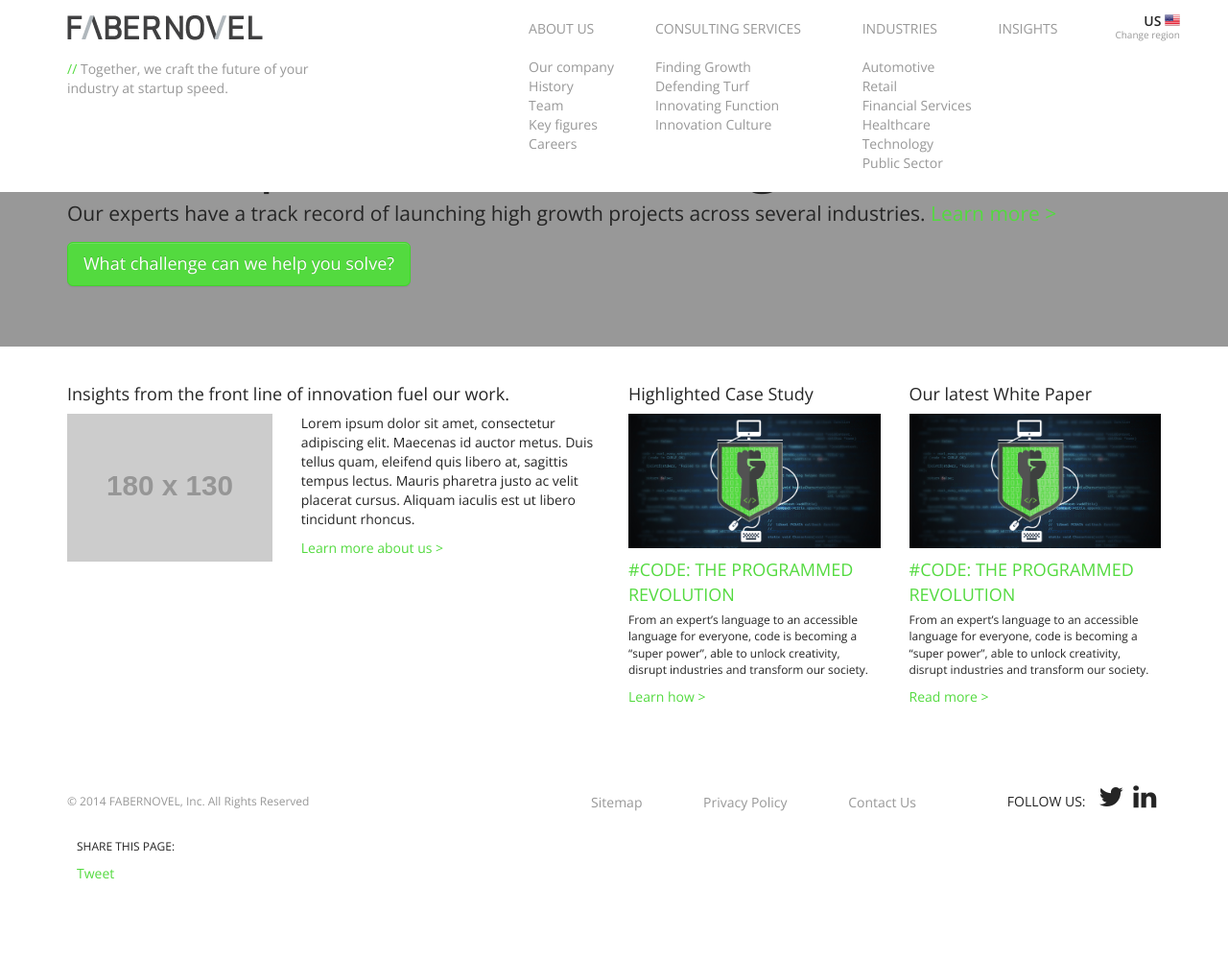
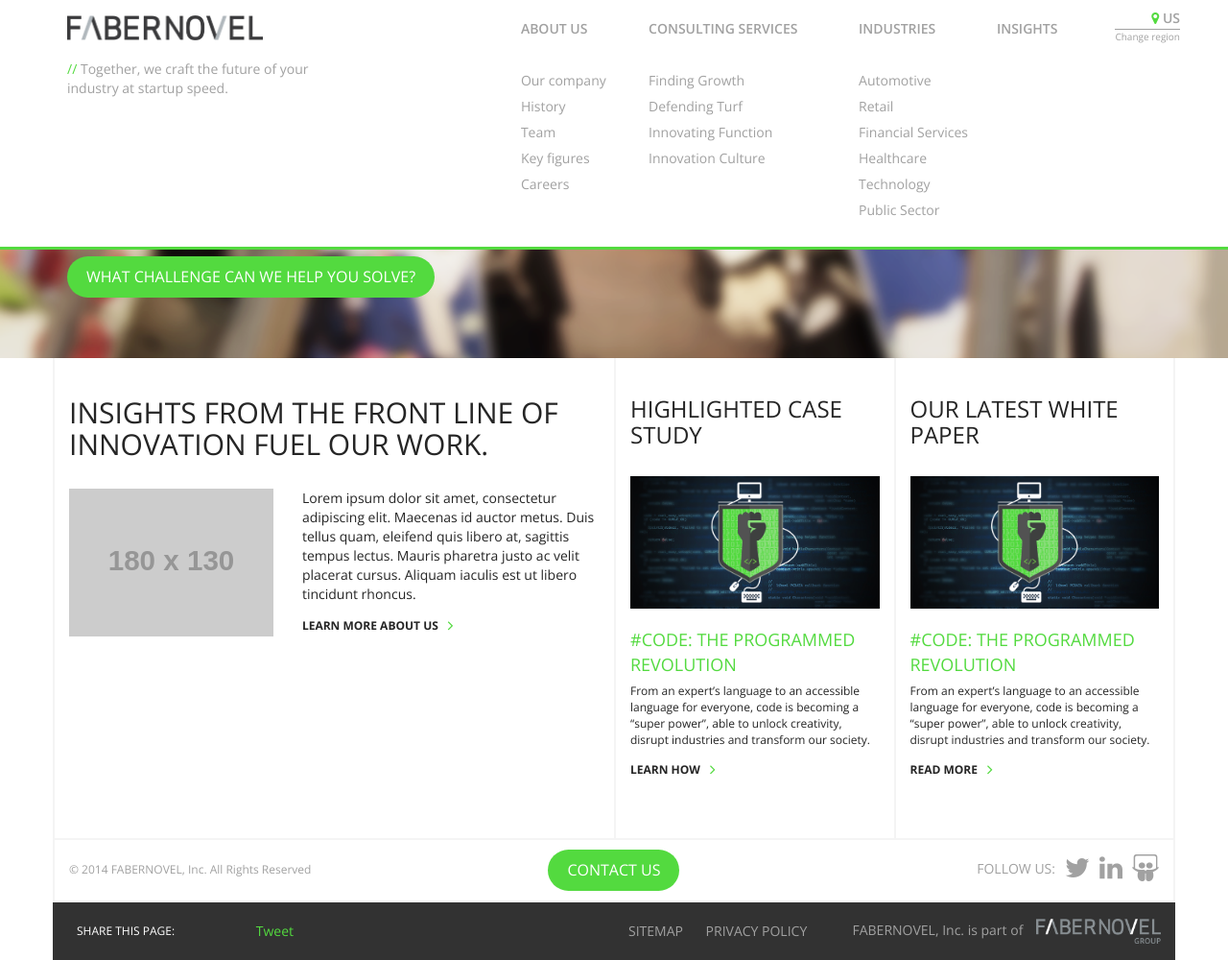
Before and after one commit to jasonwolenik/fabernovel-us, a Jekyll site: the page built from index.html, in a window 1280 px wide. Shown: the whole page at 96% size. Built offline with Jekyll 4.4.1, drawn with Linux system fonts in a browser that asks for light colours; nearby versions of some CDN libraries; comment, search, counter and statistics services are not loaded.

Commit message:
revamp homepage

```diff
--- a/_includes/footer.html
+++ b/_includes/footer.html
@@ -1,41 +1,34 @@
 <footer class="site-footer">
   <div class="container">
-  	<div class="row visible-xs-block visible-sm-block">
-  		<div class="col-sm-12">
-  			<ul class="footer-menu-stacked">
-  			<li><a href="{{ site.baseurl }}/sitemap/">Sitemap</a></li>
-            <li><a href="{{ site.baseurl }}/privacy-policy/">Privacy Policy</a></li>
-            <li><a href="{{ site.baseurl }}/contact-us/">Contact Us</a></li>
-  			</ul>
-  		</div>
-  	</div>
-    <div class="row">
-      <div class="col-md-3 visible-md-block visible-lg-block">
+    <div class="row first-row border-row">
+      <div class="col-md-4">
         <p class="footnotes">&copy; 2014 FABERNOVEL, Inc. All Rights Reserved</p>
+      </div>
+      <div class="col-md-4">
+        <center><a href="{{ site.baseurl }}/contact-us/" class="action-button">Contact us</a></center>
+      </div>
+      <div class="col-md-4">
+        <ul class="footer-social-links"><li><a href="https://twitter.com/fabernovel_us"><i class="fa fa-twitter fa-2x"></i></a></li><li><a href="https://www.linkedin.com/company/fabernovel-us"><i class="fa fa-linkedin fa-2x"></i></a></li><li><a href="http://www.slideshare.net/fabernovel"><i class="fa fa-slideshare fa-2x"></i></a></li></ul><p class="follow-us">FOLLOW US:</p>
+      </div>
+    </div>
+    <div class="row second-row">
+      <div class="col-md-6 visible-md-block visible-lg-block">
         <p class="share-title">share this page:</p>
         <ul class="page-social-links">
-          <li><script type="IN/Share" data-counter="right"></script></li>
-          <li><a href="https://twitter.com/share" class="twitter-share-button" data-text="{% if page.title %}{{ page.title }} - {{ site.title }}{% else %}{{ site.title }}{% endif %}" data-via="FABERNOVEL_US" data-related="FABERNOVEL_US">Tweet</a></li>
+          <li style="width:61px;"><script type="IN/Share" data-counter="none"></script></li>
+          <li style="width:85px;overlflow:hidden;"><a href="https://twitter.com/share" class="twitter-share-button" data-text="{% if page.title %}{{ page.title }} - {{ site.title }}{% else %}{{ site.title }}{% endif %}" data-via="FABERNOVEL_US" data-related="FABERNOVEL_US">Tweet</a></li>
           <li><div class="fb-like" data-href="{{ site.url }}{{ site.baseurl }}{{ page.url }}" data-layout="button_count" data-action="like" data-show-faces="true" data-share="true"></div></li>
-          <li><div class="g-plusone" data-size="medium" data-annotation="inline" data-width="120"></div></li>
+          <li style="width:65px; margin-left:25px;"><div class="g-plusone" data-size="medium" data-annotation="inline" data-width="120"></div></li>
 
         </ul>
       </div>
-      <div class="col-md-7 visible-md-block visible-lg-block">
-      	<ul class="footer-menu">
-      		<li><a href="{{ site.baseurl }}/sitemap/">Sitemap</a></li>
-            <li><a href="{{ site.baseurl }}/privacy-policy/">Privacy Policy</a></li>
-            <li><a href="{{ site.baseurl }}/contact-us/">Contact Us</a></li>
-      	</ul>
-      </div>
-      <div class="col-md-2 col-sm-12">
-      	<center>FOLLOW US: <ul class="footer-social-links"><li><a href="https://twitter.com/fabernovel_us"><i class="fa fa-twitter fa-2x"></i></a></li><li><a href="https://www.linkedin.com/company/fabernovel-us"><i class="fa fa-linkedin fa-2x"></i></a></li></ul></center>
+      <div class="col-md-6">
+        <ul class="footer-menu visible-md-inline-block visible-lg-inline-block">
+          <li><a href="{{ site.baseurl }}/sitemap/">Sitemap</a></li>
+          <li><a href="{{ site.baseurl }}/privacy-policy/">Privacy Policy</a></li>
+        </ul>
+        <p class="fabernovel-group">FABERNOVEL, Inc. is part of <img src="/img/logo_fabernovel_group.png" width="130"></p>
       </div>
     </div>
-    <div class="row visible-xs-block visible-sm-block">
-  		<div class="col-sm-12">
-  			<center><p class="footnotes">&copy; 2014 FABERNOVEL, Inc. All Rights Reserved</p></center>
-  		</div>
-	</div>
   </div>
 </footer>
--- a/_includes/head.html
+++ b/_includes/head.html
@@ -32,7 +32,7 @@
     <link rel="stylesheet" href="{{ "/assets/css/bootstrap/bootstrap-theme.css" | prepend: site.baseurl }}">
     <link rel="stylesheet" href="{{ "/assets/css/bootstrap/bootstrap.css" | prepend: site.baseurl }}">
     <link href='http://fonts.googleapis.com/css?family=Open+Sans:300italic,400italic,600italic,700italic,800italic,400,300,600,700,800' rel='stylesheet' type='text/css'>
-    <link href="//maxcdn.bootstrapcdn.com/font-awesome/4.1.0/css/font-awesome.min.css" rel="stylesheet">
+    <link href="//maxcdn.bootstrapcdn.com/font-awesome/4.2.0/css/font-awesome.min.css" rel="stylesheet">
     <link rel="stylesheet" href="{{ "/assets/css/main.css" | prepend: site.baseurl }}">
 
     <!-- Javascript -->
--- a/_includes/header.html
+++ b/_includes/header.html
@@ -3,7 +3,7 @@
   <nav class="main-nav container" role="navigation">
     <ul class="logo">
       <li>
-        <a href="{{ site.baseurl }}/"><img src="{{ site.baseurl }}/img/logo_fabernovel.png"></a>
+        <a href="{{ site.baseurl }}/"><img src="{{ site.baseurl }}/img/logo_fabernovel.png" width="204"></a>
         <ul class="visible-md-block visible-lg-block">
           <li><span style="color:#53da3f;">//</span> Together, we craft the future of your industry at startup speed.</li>
         </ul>
@@ -12,7 +12,7 @@
     <div class="nav-menu-container visible-md-block visible-lg-block">
 
       <div id="region-selector">
-        US <img src="{{ site.baseurl }}/img/usa_icon.png"><br/>
+        <i class="fa fa-map-marker fa-inverse" style="color:#53da3f;"></i> US
         <a href="#">Change region</a>
       </div>
 
@@ -20,6 +20,7 @@
         <li class="nav-menu-item">
           <a class="nav-menu-title">About Us</a>
           <ul class="nav-sub-menu">
+            <li class="nav-selector-icon"><i class="fa fa-angle-down fa-lg"></i></li>
             <li><a href="{{ site.baseurl }}/about/company/">Our company</a></li>
             <li><a href="{{ site.baseurl }}/about/history/">History</a></li>
             <li><a href="{{ site.baseurl }}/about/team/">Team</a></li>
@@ -28,8 +29,9 @@
           </ul>
         </li>
         <li class="nav-menu-item">
-          <a class="nav-menu-title bold-adjust-2">Consulting Services</a>
+          <a class="nav-menu-title">Consulting Services</a>
           <ul class="nav-sub-menu">
+            <li class="nav-selector-icon"><i class="fa fa-angle-down fa-lg"></i></li>
             <li><a href="{{ site.baseurl }}/consulting-services/finding-growth/">Finding Growth</a></li>
             <li><a href="{{ site.baseurl }}/consulting-services/defending-turf/">Defending Turf</a></li>
             <li><a href="{{ site.baseurl }}/consulting-services/innovating-function/">Innovating Function</a></li>
@@ -39,6 +41,7 @@
         <li class="nav-menu-item">
           <a class="nav-menu-title">Industries</a>
           <ul class="nav-sub-menu">
+            <li class="nav-selector-icon"><i class="fa fa-angle-down fa-lg"></i></li>
             <li><a href="{{ site.baseurl }}/industries/automotive/">Automotive</a></li>
             <li><a href="{{ site.baseurl }}/industries/retail/">Retail</a></li>
             <li><a href="{{ site.baseurl }}/industries/financial-services/">Financial Services</a></li>
@@ -48,7 +51,7 @@
           </ul>
         </li>
         <li class="nav-menu-item">
-          <a class="nav-menu-title notree bold-adjust-1"href="{{ site.baseurl }}/insights/">Insights</a>
+          <a class="nav-menu-title notree" href="{{ site.baseurl }}/insights/">Insights</a>
         </li>
       </ul>
     </div>
--- a/assets/css/main.css
+++ b/assets/css/main.css
@@ -1,3 +1,79 @@
+
+/*GENERAL ELEMENTS*/
+
+a.plus-button{
+  color:white;
+  background-color:#53da3f;
+  padding: 0 8px;
+  margin-left: 10px;
+  border-radius: 20px;
+}
+a.plus-button:hover{
+  background-color: rgb(37,37,37)
+}
+
+a.action-button{
+  display: inline-block;
+  color:white;
+  font-size: 16px;
+  font-weight: 400;
+  background-color:#53da3f;
+  padding: 10px 20px;
+  border-radius: 30px;
+  text-transform: uppercase;
+  text-align: center;
+}
+
+a.action-button:hover{
+  background-color: rgb(37,37,37)
+}
+
+.border-row{
+  border-left:2px solid #f4f4f4;
+  border-right:2px solid #f4f4f4;
+}
+
+.padding-top-20{
+  padding-top: 20px;
+}
+.padding-top-40{
+  padding-top: 40px;
+}
+
+h1, h2, h3{
+  font-weight:300;
+  text-transform: uppercase;
+}
+h2{
+  margin-bottom: 30px;
+}
+h3{
+  margin-bottom: 30px;
+}
+
+a.link-more{
+  color:rgb(37,37,37);
+  font-weight: 700;
+  text-transform: uppercase;
+  font-size: 12px;
+}
+a.link-more:hover{
+  color:#53da3f;
+}
+
+a.link-more:after{
+  content: "\f105";
+  font-family: FontAwesome;
+  font-style: normal;
+  font-weight: normal;
+  text-decoration: inherit;
+  color:#53da3f;
+  font-size: 16px;
+  position: relative;
+  top:1px;
+  left: 10px;
+}
+
 /* NAV */
 
 header{
@@ -27,10 +103,11 @@ header ul{
   height: 60px;
 }
 
-#nav-menu li a{
+#nav-menu li a.nav-menu-title{
   color: rgb(37,37,37);
   font-size: 14px;
   text-transform: uppercase;
+  font-weight: 600;
 }
 
 .logo{
@@ -39,7 +116,7 @@ header ul{
   display: block;
   position: relative;
   padding-bottom: 18px;
-  color: #989898;
+  color: #a1a1a1;
 }
 
 .logo li > ul {
@@ -51,25 +128,24 @@ header ul{
 }
 
 #region-selector{
+  color:#a1a1a1;
   text-align: right;
   float: right;
   font-size: 14px;
   font-weight: 600;
-  color: rgb(37,37,37);
-  padding-top: 16px;
+  padding-top: 12px;
   margin-left: 60px;
   margin-right: -20px;
   line-height: 11px;
 }
-#region-selector img{
-  height: 16px;
-  width: auto;
-  margin-top: -4px;
-}
 #region-selector a{
-  color: #989898;
+  display: block;
+  color: #a1a1a1;
   font-size: 10px;
   font-weight: 400;
+  border-top: 1px solid #a1a1a1;
+  margin-top: 4px;
+  padding-top: 2px;
 }
 #region-selector a:hover{
   color: #53da3f;
@@ -91,7 +167,7 @@ header ul{
 
 #nav-menu li > ul{
   position: absolute;
-  padding-top: 20px;
+  padding-top: 0px;
   visibility: hidden;
   height: 0px;
   width: auto;
@@ -102,11 +178,12 @@ header ul{
   position: relative;
   margin-left: 0;
   display: block;
+  margin-top: 7px;
   white-space: nowrap;
 }
 #nav-menu ul li a{
   text-transform: none;
-  color:#989898;
+  color:#a1a1a1;
 }
 
 #nav-menu li a.notree:hover{
@@ -125,9 +202,12 @@ header ul{
    margin-top: 0px;
    visibility: hidden;
    height: 0px;
+   border-bottom:3px solid #53da3f;
 
 }
-
+.nav-selector-icon{
+  color:white;
+}
 
 /* Hover nav*/
 
@@ -153,36 +233,31 @@ header:hover #nav-menu li ul li > ul{
 }
 
 header:hover .hover-menu{
-  height: 140px;
+  height: 200px;
   visibility: visible;
   z-index: 240;
 }
 
 header:hover #nav-menu a{
-  color: #989898;
+  color: #a1a1a1;
 }
 
 #nav-menu li:hover a{
   color:rgb(37,37,37);
 }
 
-#nav-menu li:hover a.nav-menu-title{
-  font-weight: 600;
+
+#nav-menu li:hover .nav-selector-icon{
+  color:#53da3f;
 }
 
-#nav-menu li:hover a.nav-menu-title.bold-adjust-1{
-  margin-left: -1px;
-}
-#nav-menu li:hover a.nav-menu-title.bold-adjust-2{
-  margin: 0 -1px;
-}
 
 /* Responsive menu */
 
 
 
 .navbar-toggle{
-  border-color: #989898;
+  border-color: #a1a1a1;
   margin-top: 13px;
   margin-right: 0px;
 }
@@ -215,7 +290,7 @@ header:hover #nav-menu a{
 }
 
 #stacked-menu .row{
-  border-bottom:1px solid #989898;
+  border-bottom:1px solid #a1a1a1;
   margin-left: 0px;
   margin-right: 0px;
 }
@@ -225,7 +300,7 @@ header:hover #nav-menu a{
 }
 
 #stacked-menu .row .left-menu{
-  border-right:1px solid #989898;
+  border-right:1px solid #a1a1a1;
 }
 
 #stacked-menu a{
@@ -253,37 +328,82 @@ header:hover #nav-menu a{
 }
 
 
+/*HEADER*/
+.jumbotron{
+  margin-bottom: 0;
+}
+
+
+.jumbotron h1{
+  font-weight: 300;
+  text-transform: uppercase;
+  color:white;
+
+}
+
+.jumbotron p{
+  color:white;
+  margin-top: 20px;
+}
+
+.homepage-banner{
+  background: url("/img/homepage-banner.png") no-repeat left bottom;
+  background-size: cover;
+}
+
+
 /*  FOOTER  */
 
 footer{
-  margin-top: 70px;
-  margin-bottom: 50px;
+
+
+}
+
+footer .first-row{
+  border-top:2px solid #f4f4f4;
+  border-bottom:2px solid #f4f4f4;
+}
+
+footer .second-row{
+  background-color: rgb(50,50,50)
 }
 
 footer .footnotes{
-  color:#989898;
-  padding-top: 10px;
+  display: inline-block;
+  color:#a1a1a1;
+  padding-top: 22px;
   font-size: 12px;
 }
+footer .follow-us{
+  display: inline-block;
+  color:#a1a1a1;
+  padding-top: 20px;
+  float: right;
+}
 
+footer .action-button{
+  margin-top: 10px;
+  margin-bottom: 10px;
+}
 
 footer .footer-menu{
   list-style-type: none;
-  position: relative;
-  right:0;
-  left:auto;
-  float:right;
-  padding-top: 10px;
+  margin-top: 20px;
+  margin-bottom: 20px;
+  padding-left: 0;
+  font-weight: 300;
+  font-size: 14px;
+  text-transform: uppercase;
 }
 
 
 footer .footer-menu li{
   display: inline-block;
-  margin-right: 60px;
+  margin-right: 20px;
 }
 
 footer .footer-menu li a{
-  color:#989898;
+  color:#a1a1a1;
 }
 
 footer .footer-menu li a:hover{
@@ -295,7 +415,8 @@ footer .footer-social-links{
   display: inline-block;
   list-style-type: none;
   padding: 0;
-
+  float: right;
+  padding-top: 15px;
 }
 
 
@@ -304,10 +425,10 @@ footer .footer-social-links li{
   margin-left: 10px;
 }
 footer .footer-social-links li a{
-  color: rgb(37,37,37);
+  color: #a1a1a1;
 }
 footer .footer-social-links li a:hover{
-  color:#53da3f;
+  color:rgb(37,37,37);
 }
 
 
@@ -324,7 +445,7 @@ footer .footer-menu-stacked li{
 }
 
 footer .footer-menu-stacked li a{
-  color:#989898;
+  color:#a1a1a1;
   font-size: 16px;
 }
 
@@ -333,24 +454,45 @@ footer .footer-menu-stacked li a:hover{
   text-decoration: none;
 }
 
+footer .fabernovel-group{
+  display: inline-block;
+  float:right;
+  margin-top: 17px;
+  color:#a1a1a1;
+  font-weight: 300;
+}
+footer .fabernovel-group img{
+  margin-left: 10px;
+}
 /* Social plugins */
 footer .share-title{
+  float:left;
   padding-left: 10px;
-  margin-top: 30px;
+  margin-top: 21px;
   margin-bottom: 10px;
   font-size: 12px;
-  color: rgb(37,37,37);
+  font-weight: 300;
+  color: white;
   text-transform: uppercase;
 }
 
 footer .page-social-links{
+  margin-top: 20px;
+  margin-left: 10px;
+  display: inline-block;
   list-style-type: none;
   padding: 0;
-  padding-left: 10px;
 }
 
 footer .page-social-links li{
-  margin-top: 8px;
+  display: inline-block;
+  margin-right: 10px;
+  width: 95px;
+}
+
+footer .fb-like{
+  margin-top: -20px;
+  position: absolute;
 }
 
 article .social-nav{
@@ -367,14 +509,17 @@ article .fb-like{
 article .social-nav li{
   display: inline-block;
   margin-right: 10px;
-  width: 100px;
 }
 
 /* Home */
+.highlights-vertical-box{
+  min-height: 500px;
+  border-left:2px solid #f4f4f4;
+}
 .highlights-vertical-box img{
   width: 100%;
   height: auto;
-  margin-bottom: 10px;
+  margin-bottom: 20px;
 }
 .highlights-vertical-box .post-title{
   text-transform: uppercase;
@@ -392,7 +537,7 @@ article .social-nav li{
 
 article .post-excerpt{
   font-size: 12px;
-  color: #989898;
+  color: #a1a1a1;
 }
 
 article .date{
@@ -401,7 +546,7 @@ article .date{
 }
 
 article .post-type{
-  color:#989898;
+  color:#a1a1a1;
   font-size: 12px;
   text-transform: uppercase;
 }
@@ -458,7 +603,7 @@ article .article-thumbnail img{
   text-transform: uppercase;
 }
 .article-list h3 small{
-  color:#989898;
+  color:#a1a1a1;
   font-size: 12px;
   text-transform: none;
 }
@@ -490,7 +635,7 @@ article h2{
 
 article .post-author{
   font-size: 12px;
-  color:#989898;
+  color:#a1a1a1;
 }
 
 article .dateline{
--- a/index.html
+++ b/index.html
@@ -2,52 +2,52 @@
 layout: default
 ---
 
-<div class="jumbotron">
+<div class="jumbotron homepage-banner">
   <div class="container">
     <h1>We help our clients find growth.</h1>
-    <p>Our experts have a track record of launching high growth projects across several industries. <a href="{{ site.baseurl }}/about/company/">Learn more ></a></p>
-    <p><a href="#" id="hero-call-to-action" class="btn btn-primary btn-lg hidden-xs">What challenge can we help you solve?</a><a href="{{ site.baseurl }}/contact-us/" class="btn btn-primary btn-lg visible-xs-block">Contact us</a></p>
+    <p>Our experts have a track record of launching high growth projects across several industries. <a href="{{ site.baseurl }}/about/company/" class="plus-button">+</a></p>
+    <p><a href="#" id="hero-call-to-action" class="action-button hidden-xs">What challenge can we help you solve?</a><a href="{{ site.baseurl }}/contact-us/" class="action-button visible-xs-block">Contact us</a></p>
   </div>
 </div>
 
 <div class="container">
 
-  <div class="row">
-    <div class="col-md-6">
-      <h4>Insights from the front line of innovation fuel our work.</h4>
+  <div class="row border-row">
+    <div class="col-md-6 padding-top-20">
+      <h2>Insights from the front line of innovation fuel our work.</h2>
       <div class="row">
         <div class="col-md-5">
           <img src="http://placehold.it/180x130" style="width:100%;height:auto;">
         </div>
         <div class="col-md-7">
           <p>Lorem ipsum dolor sit amet, consectetur adipiscing elit. Maecenas id auctor metus. Duis tellus quam, eleifend quis libero at, sagittis tempus lectus. Mauris pharetra justo ac velit placerat cursus. Aliquam iaculis est ut libero tincidunt rhoncus.</p>
-          <p><a href="{{ site.baseurl }}/about/company/">Learn more about us ></a></p>
+          <p><a href="{{ site.baseurl }}/about/company/" class="link-more">Learn more about us</a></p>
         </div>
       </div>
     </div>
-    <div class="col-md-3 highlights-vertical-box">
-      <h4>Highlighted Case Study</h4>
+    <div class="col-md-3 highlights-vertical-box padding-top-20">
+      <h3>Highlighted Case Study</h3>
       {% for post in site.categories.insights %}
           {% for tag in post.tags %}
               {% if tag == "White Paper" %}
                 <center><a href="{{ site.baseurl }}{{ post.url }}"><img src="{{ site.baseurl }}/{{ post.img }}" style="width:100%;height:auto;"></a></center>
                 <p class="post-title"><a href="{{ site.baseurl }}{{ post.url }}">{{ post.title }}</a></p>
                 <p class="post-excerpt">{{ post.excerpt }}</p>
-                <p><a href="{{ site.baseurl }}{{ post.url }}">Learn how ></a></p>
+                <p><a href="{{ site.baseurl }}{{ post.url }}" class="link-more">Learn how</a></p>
                 {% break %}
               {% endif %}
             {% endfor %}
       {% endfor %}
     </div>
-    <div class="col-md-3 highlights-vertical-box">
-      <h4>Our latest White Paper</h4>
+    <div class="col-md-3 highlights-vertical-box padding-top-20">
+      <h3>Our latest White Paper</h3>
       {% for post in site.categories.insights %}
             {% for tag in post.tags %}
               {% if tag == "White Paper" %}
                 <center><a href="{{ site.baseurl }}{{ post.url }}"><img src="{{ site.baseurl }}/{{ post.img }}" style="width:100%;height:auto;"></a></center>
                 <p class="post-title"><a href="{{ site.baseurl }}{{ post.url }}">{{ post.title }}</a></p>
                 <p class="post-excerpt">{{ post.excerpt }}</p>
-                <p><a href="{{ site.baseurl }}{{ post.url }}">Read more ></a></p>
+                <p><a href="{{ site.baseurl }}{{ post.url }}" class="link-more">Read more</a></p>
                 {% break %}
               {% endif %}
             {% endfor %}
```
Also changed, not shown: assets/css/bootstrap/bootstrap.css, img/homepage-banner.png (added), img/logo_fabernovel.png, img/logo_fabernovel_group.png (added), 2 other files.
